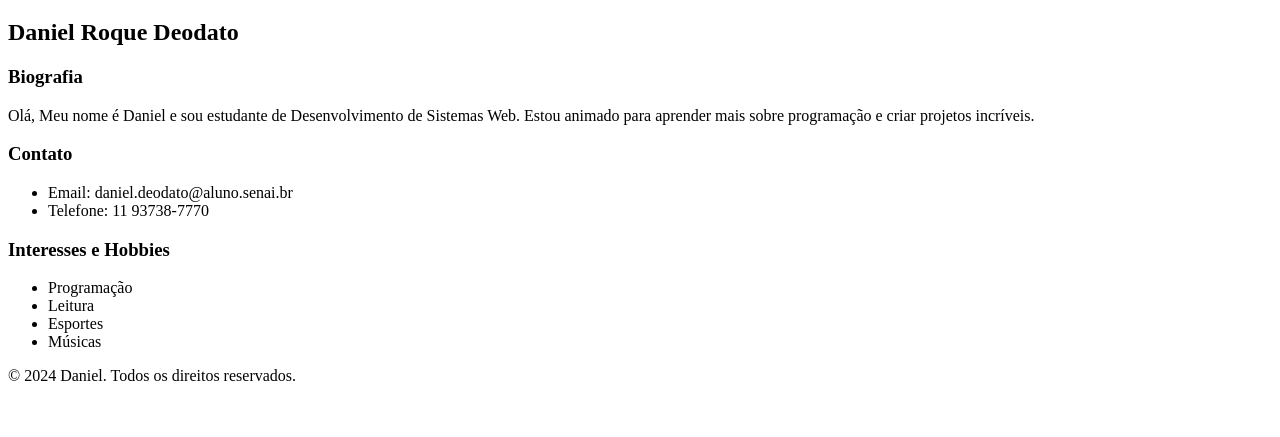
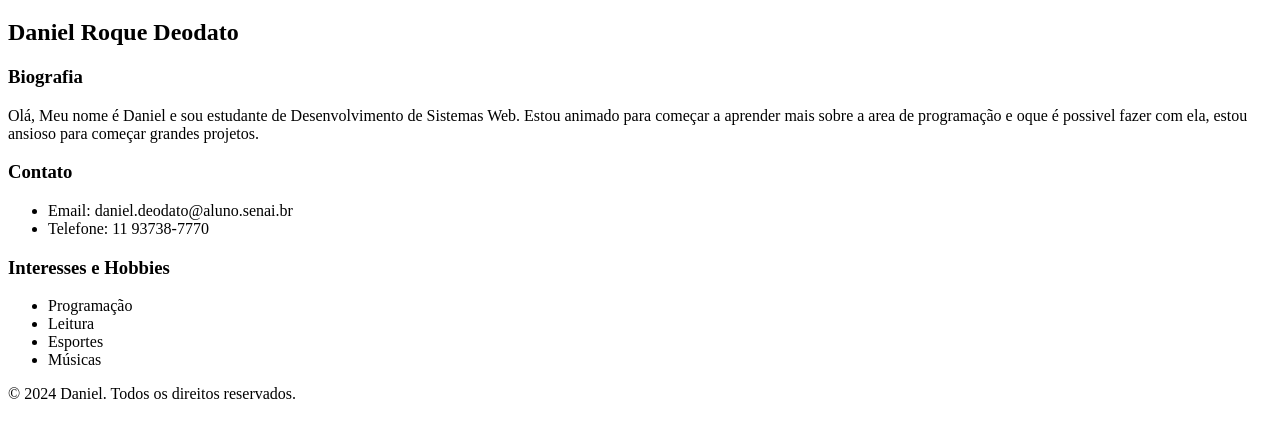
Before and after one commit to DanielRd27/myFacePage, a plain HTML site: page index.html in a window 1280 px wide. Shown: the part 61-498 px from the top of the page. Drawn offline with Linux system fonts and the light colour scheme.

Commit message:
Etapa 01.3
Criação do README e alteração na biografia

```diff
--- a/index.html
+++ b/index.html
@@ -14,7 +14,8 @@
     <div class="Biografia">
         <p>
             Olá, Meu nome é Daniel e sou estudante de Desenvolvimento de Sistemas Web.
-            Estou animado para aprender mais sobre programação e criar projetos incríveis.
+            Estou animado para começar a aprender mais sobre a area de programação
+            e oque é possivel fazer com ela, estou ansioso para começar grandes projetos.
         </p>
     </div>
 
```
Also changed, not shown: 1 other file.
